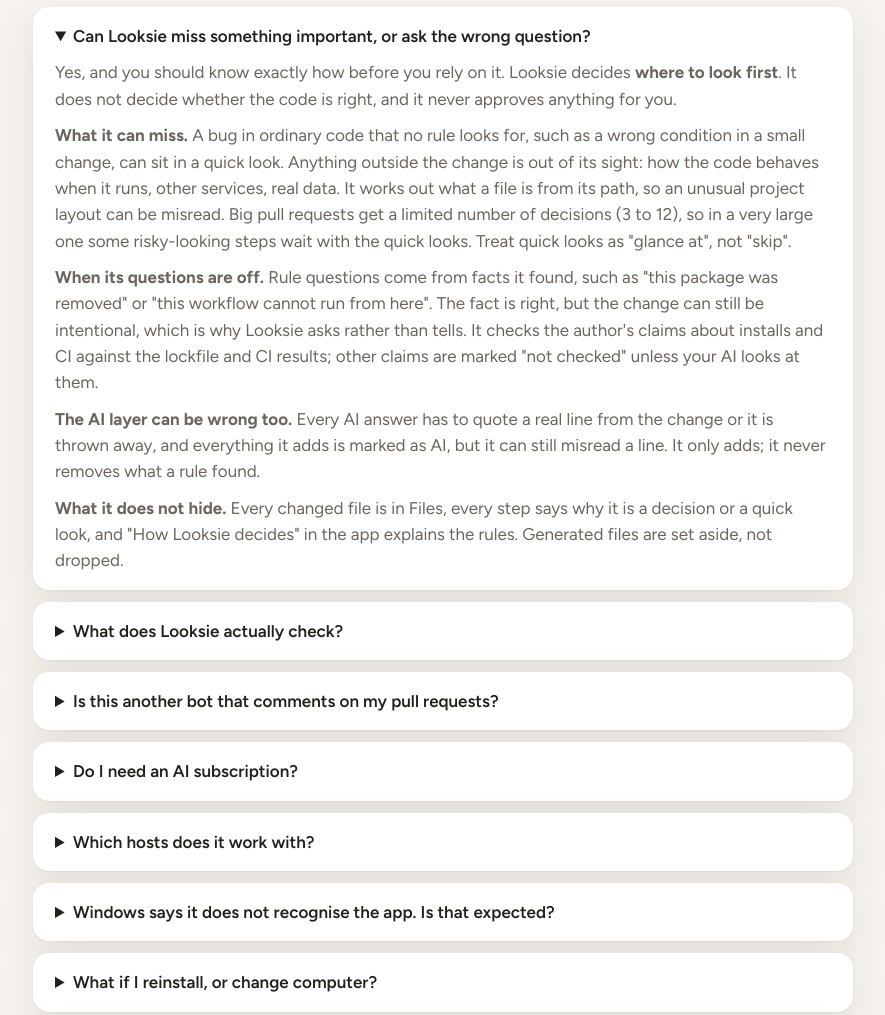
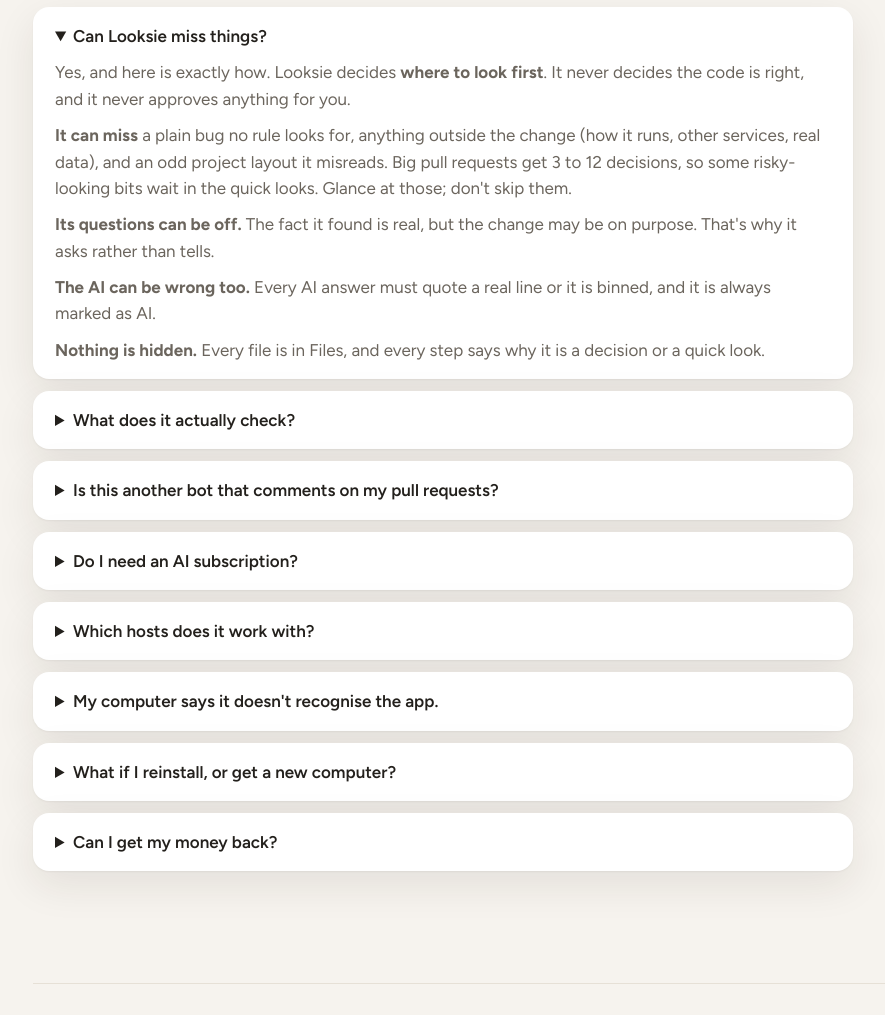
Before and after one commit to marcus-smallman-lewis/looksie-releases, a plain HTML site: page index.html in a window 1280 px wide. Shown: the part 6140-7155 px from the top of the page, without its empty margins (71-956 px from the left). Drawn offline with Linux system fonts and the light colour scheme.

Commit message:
Friendlier Questions; open source at launch

```diff
--- a/index.html
+++ b/index.html
@@ -154,7 +154,7 @@ code{font-family:"JetBrains Mono",ui-monospace,monospace;font-size:.86em;backgro
     <ul>
       <li>It talks to GitHub with your own sign-in, to read pull requests and, when you press Submit, to post your review.</li>
       <li>If you use the AI layer, the prompt goes to the AI tool installed on your computer, under your own sign-in. You can read the exact prompt before it is sent.</li>
-      <li>The parts of Looksie that touch the network are open source, so you can check this yourself.</li>
+      <li>At launch, the parts of Looksie that touch the network will be published as open source, so you can check this yourself.</li>
     </ul>
   </div>
 </section>
@@ -162,19 +162,19 @@ code{font-family:"JetBrains Mono",ui-monospace,monospace;font-size:.86em;backgro
 <section id="faq">
   <h2>Questions</h2>
   <div style="margin-top:28px;max-width:820px">
-    <details open><summary>Can Looksie miss something important, or ask the wrong question?</summary>
-      <p>Yes, and you should know exactly how before you rely on it. Looksie decides <b>where to look first</b>. It does not decide whether the code is right, and it never approves anything for you.</p>
-      <p><b>What it can miss.</b> A bug in ordinary code that no rule looks for, such as a wrong condition in a small change, can sit in a quick look. Anything outside the change is out of its sight: how the code behaves when it runs, other services, real data. It works out what a file is from its path, so an unusual project layout can be misread. Big pull requests get a limited number of decisions (3 to 12), so in a very large one some risky-looking steps wait with the quick looks. Treat quick looks as "glance at", not "skip".</p>
-      <p><b>When its questions are off.</b> Rule questions come from facts it found, such as "this package was removed" or "this workflow cannot run from here". The fact is right, but the change can still be intentional, which is why Looksie asks rather than tells. It checks the author's claims about installs and CI against the lockfile and CI results; other claims are marked "not checked" unless your AI looks at them.</p>
-      <p><b>The AI layer can be wrong too.</b> Every AI answer has to quote a real line from the change or it is thrown away, and everything it adds is marked as AI, but it can still misread a line. It only adds; it never removes what a rule found.</p>
-      <p><b>What it does not hide.</b> Every changed file is in Files, every step says why it is a decision or a quick look, and "How Looksie decides" in the app explains the rules. Generated files are set aside, not dropped.</p></details>
-    <details><summary>What does Looksie actually check?</summary><p>Without AI, its rules look for: a package removed from the lockfile that something still needs; a workflow that cannot be started; a new secret or setting someone has to provide; a migration that changes stored data; tests switched off or with checks removed; folders that always change together where only one changed (a page and its built copy, say); the few files that break a repeated edit; and claims in the description that the code or CI contradicts. It also weighs where a change is (database, server, screens, build), whether it touches sign-in, money or secrets, whether it changes code that already ran, and whether other steps build on it. It does not run your code or your tests.</p></details>
-    <details><summary>Is this another bot that comments on my pull requests?</summary><p>No. Looksie never comments by itself. It is a tool for the person doing the review, and the only thing it posts is your review, when you press Submit.</p></details>
-    <details><summary>Do I need an AI subscription?</summary><p>No. The rules, the briefing, the decisions and the review all work without AI. If you already have an AI coding tool installed, Looksie can use it to add a summary and sharper questions.</p></details>
-    <details><summary>Which hosts does it work with?</summary><p>GitHub today. Azure DevOps, GitLab and local folders are next, and they will work the same on Free and Pro.</p></details>
-    <details><summary>Windows says it does not recognise the app. Is that expected?</summary><p>For preview builds, yes: they are not code-signed yet. On Windows choose "More info" then "Run anyway". On a Mac, right-click the app and choose Open the first time.</p></details>
-    <details><summary>What if I reinstall, or change computer?</summary><p>Your licence is a key, not an install. Paste it again and Pro is back. A key works on three of your own devices at once, and you can free a slot yourself.</p></details>
-    <details><summary>Can I get my money back?</summary><p>Yes, within 14 days, no questions.</p></details>
+    <details open><summary>Can Looksie miss things?</summary>
+      <p>Yes, and here is exactly how. Looksie decides <b>where to look first</b>. It never decides the code is right, and it never approves anything for you.</p>
+      <p><b>It can miss</b> a plain bug no rule looks for, anything outside the change (how it runs, other services, real data), and an odd project layout it misreads. Big pull requests get 3 to 12 decisions, so some risky-looking bits wait in the quick looks. Glance at those; don't skip them.</p>
+      <p><b>Its questions can be off.</b> The fact it found is real, but the change may be on purpose. That's why it asks rather than tells.</p>
+      <p><b>The AI can be wrong too.</b> Every AI answer must quote a real line or it is binned, and it is always marked as AI.</p>
+      <p><b>Nothing is hidden.</b> Every file is in Files, and every step says why it is a decision or a quick look.</p></details>
+    <details><summary>What does it actually check?</summary><p>Packages dropped from the lockfile that something still needs. Workflows that can't start. New secrets or settings someone has to set. Migrations that change stored data. Tests switched off. A page changed but its built copy not. The odd file out in a big repeated edit. Claims in the description that the code or CI disagrees with. Then it weighs what's left: databases, sign-in, money, code that already ran. It doesn't run your code.</p></details>
+    <details><summary>Is this another bot that comments on my pull requests?</summary><p>Nope. Looksie never comments by itself. It only posts your review, when you press Submit.</p></details>
+    <details><summary>Do I need an AI subscription?</summary><p>No. Everything works without AI. If you already have an AI coding tool, Looksie can use it for a summary and sharper questions.</p></details>
+    <details><summary>Which hosts does it work with?</summary><p>GitHub, including company GitHub servers. Azure DevOps, GitLab and local folders are next, the same on Free and Pro.</p></details>
+    <details><summary>My computer says it doesn't recognise the app.</summary><p>Expected for now: preview builds aren't signed yet. Windows: "More info", then "Run anyway". Mac: open it once, then System Settings, Privacy &amp; Security, "Open Anyway". <a href="https://github.com/marcus-smallman-lewis/looksie-releases#installing">Step by step</a>.</p></details>
+    <details><summary>What if I reinstall, or get a new computer?</summary><p>Your licence is a key, not an install. Paste it again and you're back. It works on three of your own devices at once.</p></details>
+    <details><summary>Can I get my money back?</summary><p>Yes. Within 14 days, no questions.</p></details>
   </div>
 </section>
 
```
Also changed, not shown: terms.html (+1 -1 lines).
